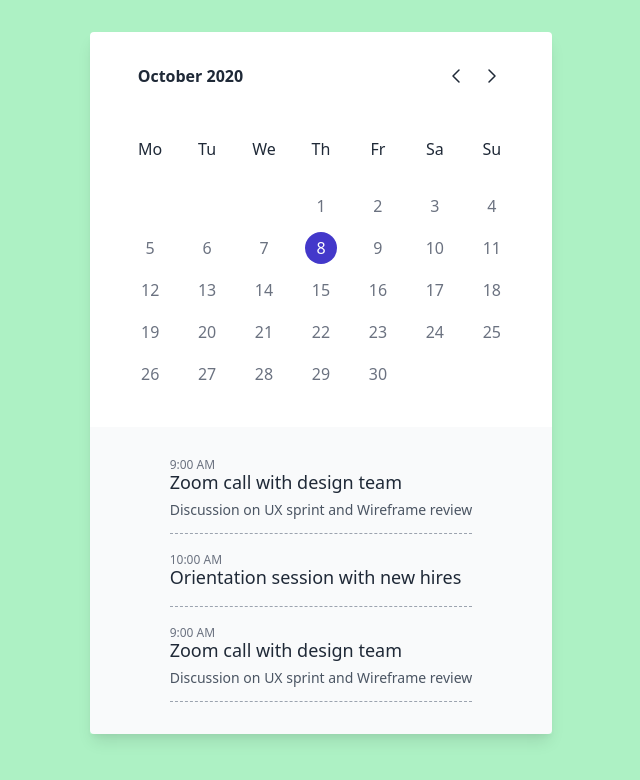
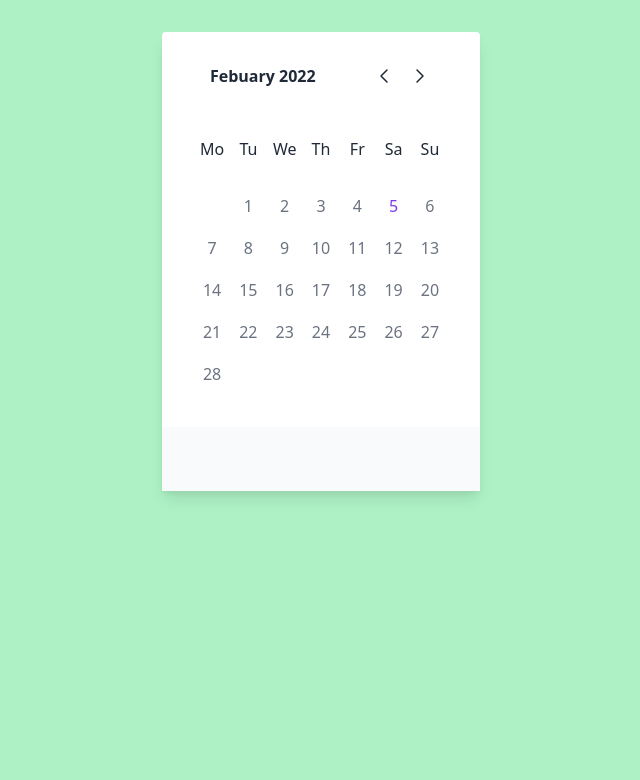
Before and after one commit to coding-armadillo/booking-buddy, a Django app: page /schedules/ in a window 1280 px wide. Shown: the top 780 px of the page, without its empty margins (319-959 px from the left). Run offline with Django 4.2, Linux system fonts and the light colour scheme.

Commit message:
changing calender to current

```diff
--- a/schedules/templates/schedules/index.html
+++ b/schedules/templates/schedules/index.html
@@ -13,7 +13,7 @@
             <div class="max-w-lg w-full shadow-lg">
                 <div class="md:p-8 p-5 dark:bg-green-100 bg-white rounded-t">
                     <div class="px-4 flex items-center justify-between">
-                        <span  tabindex="0" class="focus:outline-none  text-base font-bold dark:text-gray-100 text-gray-800">October 2020</span>
+                        <span  tabindex="0" class="focus:outline-none  text-base font-bold dark:text-gray-100 text-gray-800">Febuary 2022</span>
                         <div class="flex items-center">
                             <button aria-label="calendar backward" class="focus:text-gray-400 hover:text-gray-400 text-gray-800 dark:text-gray-100">
                             <svg xmlns="http://www.w3.org/2000/svg" class="icon icon-tabler icon-tabler-chevron-left" width="24" height="24" viewBox="0 0 24 24" stroke-width="1.5" stroke="currentColor" fill="none" stroke-linecap="round" stroke-linejoin="round">
@@ -76,12 +76,7 @@
                                     <td class="pt-6">
                                         <div class="px-2 py-2 cursor-pointer flex w-full justify-center"></div>
                                     </td>
-                                    <td class="pt-6">
-                                        <div class="px-2 py-2 cursor-pointer flex w-full justify-center"></div>
-                                    </td>
-                                    <td>
-                                        <div class="px-2 py-2 cursor-pointer flex w-full justify-center"></div>
-                                    </td>
+
 
                                     <td class="pt-6">
                                         <div class="px-2 py-2 cursor-pointer flex w-full justify-center">
@@ -103,28 +98,26 @@
                                             <p class="text-base text-gray-500 dark:text-gray-100">4</p>
                                         </div>
                                     </td>
+                                    <td class="pt-6">
+                                        <div class="flex items-center justify-center w-full rounded-full cursor-pointer">
+                                            <p class="text-base text-purple-600 dark:text-indigo-700">5</p>
+                                        </div>
+                                    </td>
+                                    <td class="pt-6">
+                                        <div class="px-2 py-2 cursor-pointer flex w-full justify-center">
+                                            <p class="text-base text-gray-500 dark:text-gray-100">6</p>
+                                        </div>
+                                    </td>
                                 </tr>
                                 <tr>
-                                    <td>
-                                        <div class="px-2 py-2 cursor-pointer flex w-full justify-center">
-                                            <p class="text-base text-gray-500 dark:text-gray-100 font-medium">5</p>
-                                        </div>
-                                    </td>
-                                    <td>
-                                        <div class="px-2 py-2 cursor-pointer flex w-full justify-center">
-                                            <p class="text-base text-gray-500 dark:text-gray-100 font-medium">6</p>
-                                        </div>
-                                    </td>
                                     <td>
                                         <div class="px-2 py-2 cursor-pointer flex w-full justify-center">
                                             <p class="text-base text-gray-500 dark:text-gray-100 font-medium">7</p>
                                         </div>
                                     </td>
                                     <td>
-                                        <div class="w-full h-full">
-                                            <div class="flex items-center justify-center w-full rounded-full cursor-pointer">
-                                                <a  role="link" tabindex="0" class="focus:outline-none  focus:ring-2 focus:ring-offset-2 focus:ring-indigo-700 focus:bg-indigo-500 hover:bg-indigo-500 text-base w-8 h-8 flex items-center justify-center font-medium text-white bg-indigo-700 rounded-full">8</a>
-                                            </div>
+                                        <div class="px-2 py-2 cursor-pointer flex w-full justify-center">
+                                            <p class="text-base text-gray-500 dark:text-gray-100 font-medium">8</p>
                                         </div>
                                     </td>
                                     <td>
@@ -133,27 +126,29 @@
                                         </div>
                                     </td>
                                     <td>
-                                        <div class="px-2 py-2 cursor-pointer flex w-full justify-center">
-                                            <p class="text-base text-gray-500 dark:text-gray-100">10</p>
+                                        <div class="w-full h-full">
+                                            <div class="flex items-center justify-center w-full rounded-full cursor-pointer">
+                                                <p class="text-base text-gray-500 dark:text-gray-100 font-medium">10</p>
+                                            </div>
                                         </div>
                                     </td>
                                     <td>
                                         <div class="px-2 py-2 cursor-pointer flex w-full justify-center">
-                                            <p class="text-base text-gray-500 dark:text-gray-100">11</p>
+                                            <p class="text-base text-gray-500 dark:text-gray-100 font-medium">11</p>
+                                        </div>
+                                    </td>
+                                    <td>
+                                        <div class="px-2 py-2 cursor-pointer flex w-full justify-center">
+                                            <p class="text-base text-gray-500 dark:text-gray-100">12</p>
+                                        </div>
+                                    </td>
+                                    <td>
+                                        <div class="px-2 py-2 cursor-pointer flex w-full justify-center">
+                                            <p class="text-base text-gray-500 dark:text-gray-100">13</p>
                                         </div>
                                     </td>
                                 </tr>
                                 <tr>
-                                    <td>
-                                        <div class="px-2 py-2 cursor-pointer flex w-full justify-center">
-                                            <p class="text-base text-gray-500 dark:text-gray-100 font-medium">12</p>
-                                        </div>
-                                    </td>
-                                    <td>
-                                        <div class="px-2 py-2 cursor-pointer flex w-full justify-center">
-                                            <p class="text-base text-gray-500 dark:text-gray-100 font-medium">13</p>
-                                        </div>
-                                    </td>
                                     <td>
                                         <div class="px-2 py-2 cursor-pointer flex w-full justify-center">
                                             <p class="text-base text-gray-500 dark:text-gray-100 font-medium">14</p>
@@ -171,26 +166,26 @@
                                     </td>
                                     <td>
                                         <div class="px-2 py-2 cursor-pointer flex w-full justify-center">
-                                            <p class="text-base text-gray-500 dark:text-gray-100">17</p>
+                                            <p class="text-base text-gray-500 dark:text-gray-100 font-medium">17</p>
                                         </div>
                                     </td>
                                     <td>
                                         <div class="px-2 py-2 cursor-pointer flex w-full justify-center">
-                                            <p class="text-base text-gray-500 dark:text-gray-100">18</p>
+                                            <p class="text-base text-gray-500 dark:text-gray-100 font-medium">18</p>
+                                        </div>
+                                    </td>
+                                    <td>
+                                        <div class="px-2 py-2 cursor-pointer flex w-full justify-center">
+                                            <p class="text-base text-gray-500 dark:text-gray-100">19</p>
+                                        </div>
+                                    </td>
+                                    <td>
+                                        <div class="px-2 py-2 cursor-pointer flex w-full justify-center">
+                                            <p class="text-base text-gray-500 dark:text-gray-100">20</p>
                                         </div>
                                     </td>
                                 </tr>
                                 <tr>
-                                    <td>
-                                        <div class="px-2 py-2 cursor-pointer flex w-full justify-center">
-                                            <p class="text-base text-gray-500 dark:text-gray-100 font-medium">19</p>
-                                        </div>
-                                    </td>
-                                    <td>
-                                        <div class="px-2 py-2 cursor-pointer flex w-full justify-center">
-                                            <p class="text-base text-gray-500 dark:text-gray-100 font-medium">20</p>
-                                        </div>
-                                    </td>
                                     <td>
                                         <div class="px-2 py-2 cursor-pointer flex w-full justify-center">
                                             <p class="text-base text-gray-500 dark:text-gray-100 font-medium">21</p>
@@ -208,63 +203,41 @@
                                     </td>
                                     <td>
                                         <div class="px-2 py-2 cursor-pointer flex w-full justify-center">
-                                            <p class="text-base text-gray-500 dark:text-gray-100">24</p>
+                                            <p class="text-base text-gray-500 dark:text-gray-100 font-medium">24</p>
                                         </div>
                                     </td>
                                     <td>
                                         <div class="px-2 py-2 cursor-pointer flex w-full justify-center">
-                                            <p class="text-base text-gray-500 dark:text-gray-100">25</p>
+                                            <p class="text-base text-gray-500 dark:text-gray-100 font-medium">25</p>
+                                        </div>
+                                    </td>
+                                    <td>
+                                        <div class="px-2 py-2 cursor-pointer flex w-full justify-center">
+                                            <p class="text-base text-gray-500 dark:text-gray-100">26</p>
+                                        </div>
+                                    </td>
+                                    <td>
+                                        <div class="px-2 py-2 cursor-pointer flex w-full justify-center">
+                                            <p class="text-base text-gray-500 dark:text-gray-100">27</p>
                                         </div>
                                     </td>
                                 </tr>
                                 <tr>
                                     <td>
                                         <div class="px-2 py-2 cursor-pointer flex w-full justify-center">
-                                            <p class="text-base text-gray-500 dark:text-gray-100 font-medium">26</p>
-                                        </div>
-                                    </td>
-                                    <td>
-                                        <div class="px-2 py-2 cursor-pointer flex w-full justify-center">
-                                            <p class="text-base text-gray-500 dark:text-gray-100 font-medium">27</p>
-                                        </div>
-                                    </td>
-                                    <td>
-                                        <div class="px-2 py-2 cursor-pointer flex w-full justify-center">
                                             <p class="text-base text-gray-500 dark:text-gray-100 font-medium">28</p>
                                         </div>
                                     </td>
                                     <td>
-                                        <div class="px-2 py-2 cursor-pointer flex w-full justify-center">
-                                            <p class="text-base text-gray-500 dark:text-gray-100 font-medium">29</p>
-                                        </div>
-                                    </td>
-                                    <td>
-                                        <div class="px-2 py-2 cursor-pointer flex w-full justify-center">
-                                            <p class="text-base text-gray-500 dark:text-gray-100 font-medium">30</p>
-                                        </div>
-                                    </td>
+
                                 </tr>
                             </tbody>
                         </table>
                     </div>
                 </div>
 
-                <div class="md:py-8 py-5 md:px-16 px-5 dark:bg-gray-700 bg-gray-50 rounded-b">
+                <div class="md:py-8 py-5 md:px-16 px-5 dark:bg-gray-700 bg-gray-50">
                     <div class="px-4">
-                        <div class="border-b pb-4 border-gray-400 border-dashed">
-                            <p class="text-xs font-light leading-3 text-gray-500 dark:text-gray-300">9:00 AM</p>
-                            <a tabindex="0" class="focus:outline-none text-lg font-medium leading-5 text-gray-800 dark:text-gray-100 mt-2">Zoom call with design team</a>
-                            <p class="text-sm pt-2 leading-4 leading-none text-gray-600 dark:text-gray-300">Discussion on UX sprint and Wireframe review</p>
-                        </div>
-                        <div class="border-b pb-4 border-gray-400 border-dashed pt-5">
-                            <p class="text-xs font-light leading-3 text-gray-500 dark:text-gray-300">10:00 AM</p>
-                            <a tabindex="0" class="focus:outline-none text-lg font-medium leading-5 text-gray-800 dark:text-gray-100 mt-2">Orientation session with new hires</a>
-                        </div>
-                        <div class="border-b pb-4 border-gray-400 border-dashed pt-5">
-                            <p class="text-xs font-light leading-3 text-gray-500 dark:text-gray-300">9:00 AM</p>
-                            <a tabindex="0" class="focus:outline-none text-lg font-medium leading-5 text-gray-800 dark:text-gray-100 mt-2">Zoom call with design team</a>
-                            <p class="text-sm pt-2 leading-4 leading-none text-gray-600 dark:text-gray-300">Discussion on UX sprint and Wireframe review</p>
-                        </div>
                         </div>
                     </div>
                 </div>
```
